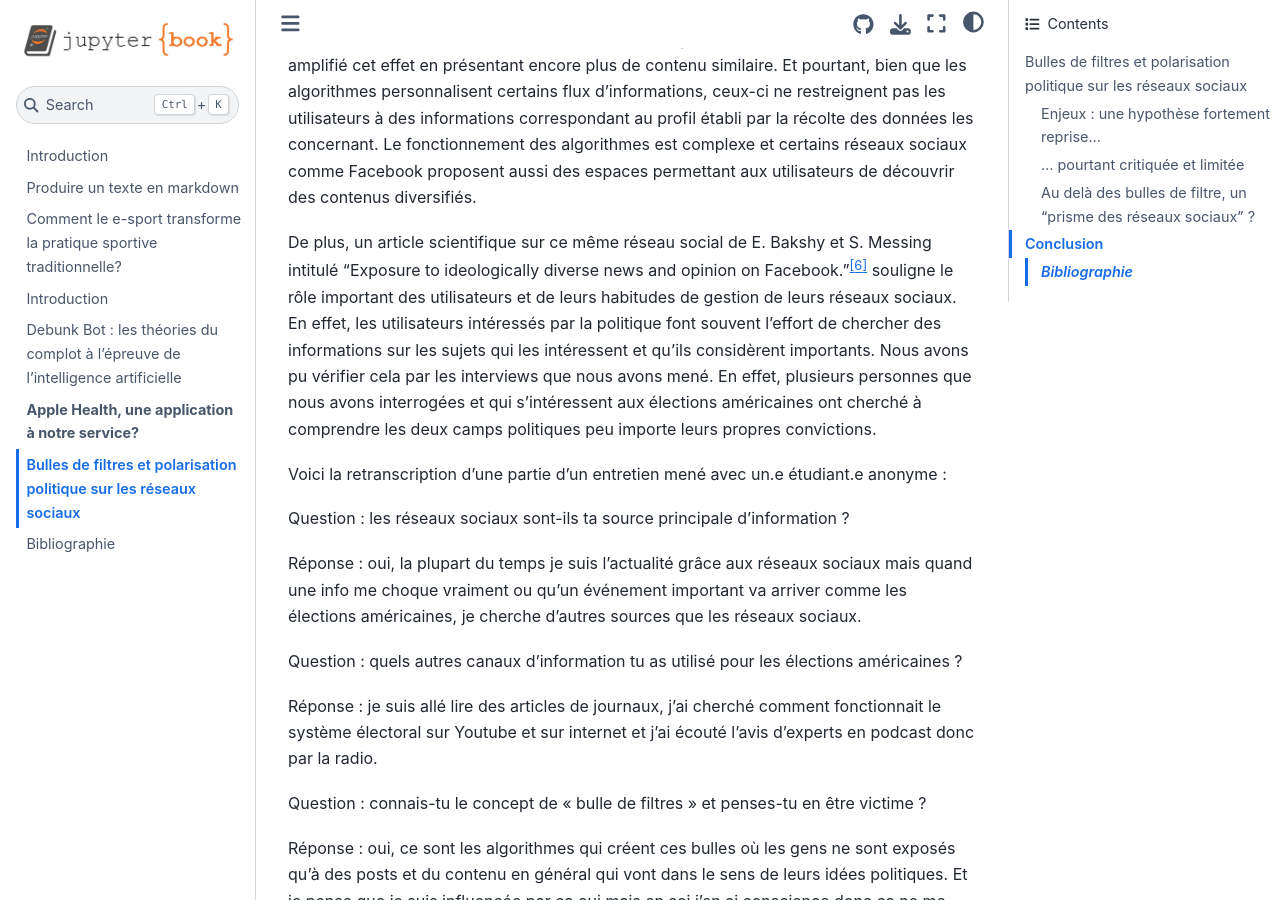
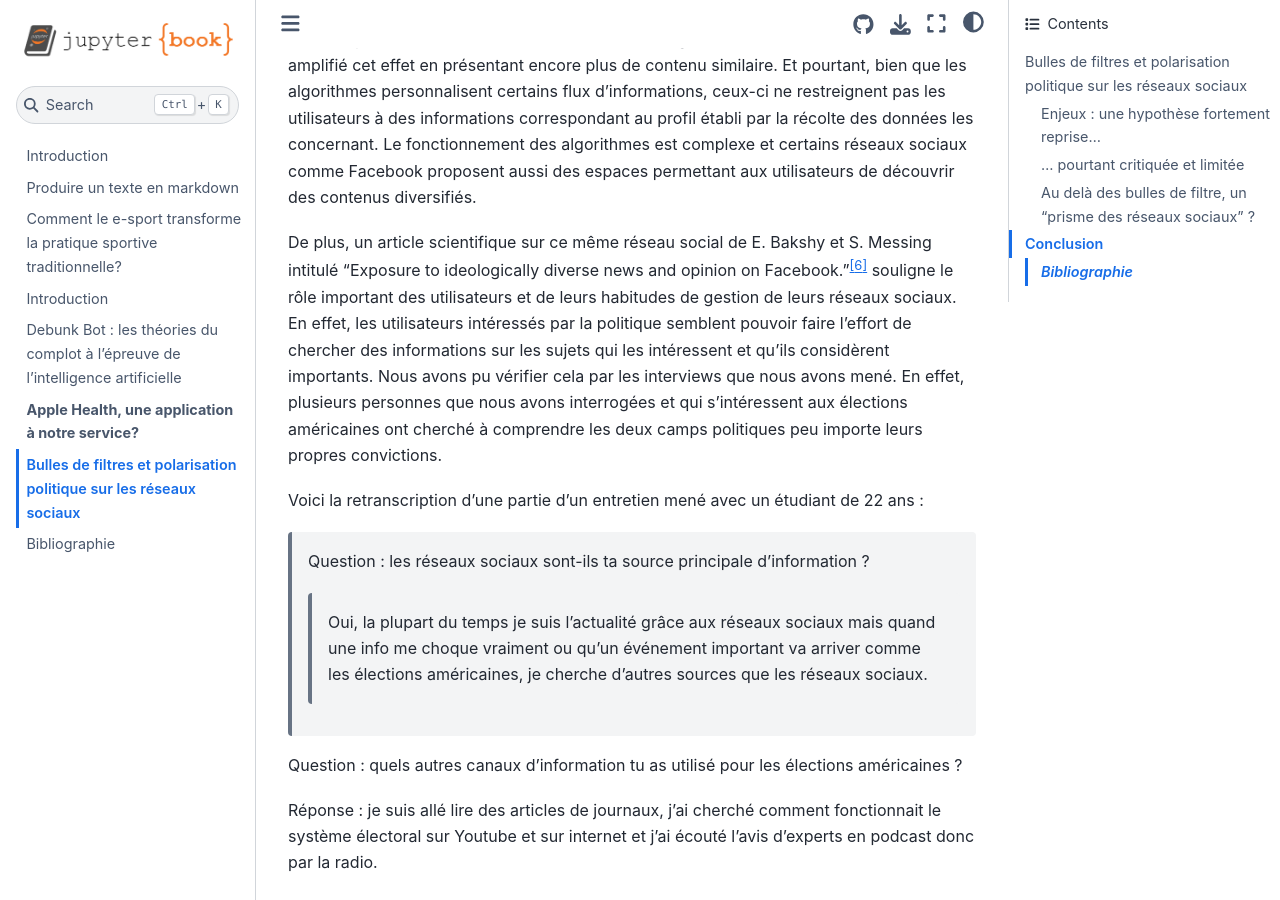
Before and after one commit to luneauaymeric/digital_culture_collective_page_g6, a Jupyter Book: the page built from bubbles/bulles_de_filtre.md, in a window 1280 px wide and 900 px high, scrolled down 4547 px. Built offline with Jupyter Book 1.0.4 settings and Sphinx 7.4.7 and the Sphinx Book theme 1.1.4, drawn with Linux system fonts in a browser that asks for light colours.

Commit message:
bubbles/bulles_de_filtre.md updated from https://stackedit.io/

```diff
--- a/bubbles/bulles_de_filtre.md
+++ b/bubbles/bulles_de_filtre.md
@@ -49,13 +49,12 @@ Lors de nos entretiens, nous avons vu que la plupart des personnes interrogées
 
 Chris Bail dans *Breaking the social media prism*[^5] considère que les réseaux sociaux permettent en effet de choisir des sources d'information qui renforcent leurs opinions préexistantes. Il pointe toutefois que ce n'est pas un phénomène nouveau mais qui remonte plutôt aux médias de masse même si les algorithmes modernes ont certes amplifié cet effet en présentant encore plus de contenu similaire. Et pourtant, bien que les algorithmes personnalisent certains flux d’informations, ceux-ci ne restreignent pas les utilisateurs à des informations correspondant au profil établi par la récolte des données les concernant. Le fonctionnement des algorithmes est complexe et certains réseaux sociaux comme Facebook proposent aussi des espaces permettant aux utilisateurs de découvrir des contenus diversifiés.
 
-De plus, un article scientifique sur ce même réseau social de E. Bakshy et S. Messing intitulé "Exposure to ideologically diverse news and opinion on Facebook."[^6] souligne le rôle important des utilisateurs et de leurs habitudes de gestion de leurs réseaux sociaux. En effet, les utilisateurs intéressés par la politique font souvent l’effort de chercher des informations sur les sujets qui les intéressent et qu’ils considèrent importants. Nous avons pu vérifier cela par les interviews que nous avons mené. En effet, plusieurs personnes que nous avons interrogées et qui s'intéressent aux élections américaines ont cherché à comprendre les deux camps politiques peu importe leurs propres convictions.
+De plus, un article scientifique sur ce même réseau social de E. Bakshy et S. Messing intitulé "Exposure to ideologically diverse news and opinion on Facebook."[^6] souligne le rôle important des utilisateurs et de leurs habitudes de gestion de leurs réseaux sociaux. En effet, les utilisateurs intéressés par la politique semblent pouvoir faire l’effort de chercher des informations sur les sujets qui les intéressent et qu’ils considèrent importants. Nous avons pu vérifier cela par les interviews que nous avons mené. En effet, plusieurs personnes que nous avons interrogées et qui s'intéressent aux élections américaines ont cherché à comprendre les deux camps politiques peu importe leurs propres convictions.
 
-Voici la retranscription d’une partie d’un entretien mené avec un.e étudiant.e anonyme :
+Voici la retranscription d’une partie d’un entretien mené avec un étudiant de 22 ans :
 
-Question : les réseaux sociaux sont-ils ta source principale d’information ?
-
-Réponse : oui, la plupart du temps je suis l’actualité grâce aux réseaux sociaux mais quand une info me choque vraiment ou qu’un événement important va arriver comme les élections américaines, je cherche d’autres sources que les réseaux sociaux.
+> Question : les réseaux sociaux sont-ils ta source principale d’information ?
+> > Oui, la plupart du temps je suis l’actualité grâce aux réseaux sociaux mais quand une info me choque vraiment ou qu’un événement important va arriver comme les élections américaines, je cherche d’autres sources que les réseaux sociaux.
 
 Question : quels autres canaux d’information tu as utilisé pour les élections américaines ?
 
```
Also changed, not shown: other parts of bubbles/bulles_de_filtre.md (+4 -4 lines).
